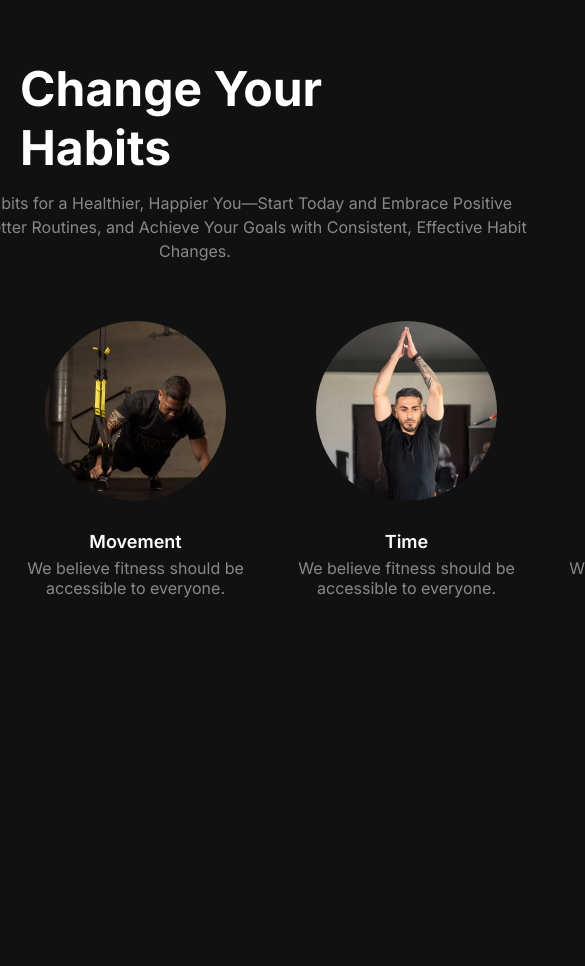
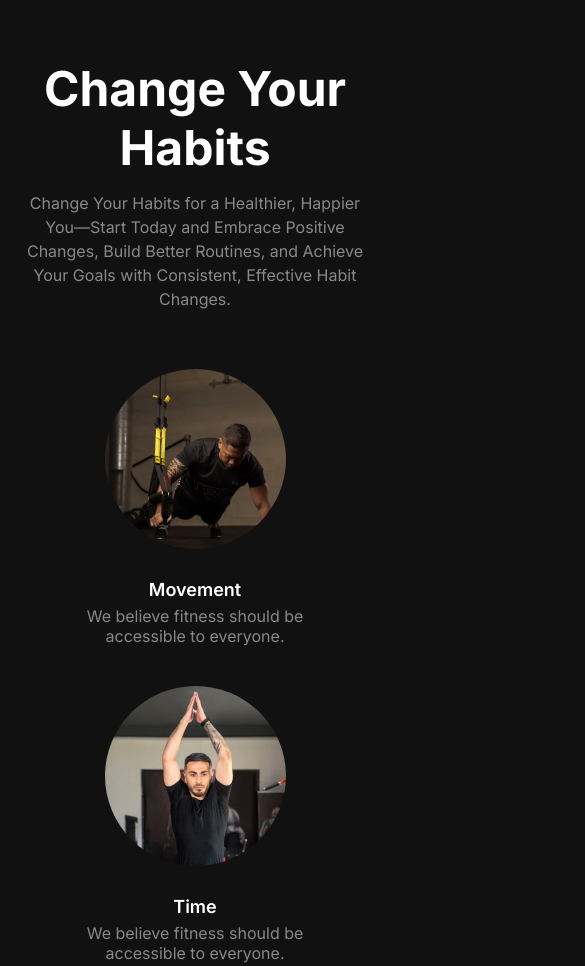
Before and after one commit to itzmorshed24/fitness-website, a plain HTML site: page index.html in a window 390 px wide. Shown: the part 1516-2482 px from the top of the page, 585 px wide, since content can reach past the window. Before the commit the page ends 2214 px from the top, so only its background shows below. Drawn offline with Linux system fonts and the light colour scheme; a web font is replaced by a local one.

Commit message:
added habits section responsive design

```diff
--- a/styles/responsive.css
+++ b/styles/responsive.css
@@ -51,5 +51,12 @@
         backdrop-filter: blur(5px);
     }
     /* End of Header Responsive For Mobile Device */
-    /* motion: ; */
+
+    /* Habits section Responsive: ; */
+    .habits-images{
+        grid-template-columns: repeat(1,1fr);
+        justify-content: center;
+        align-items: center;
+        justify-items: center;
+    }
 }
--- a/styles/style.css
+++ b/styles/style.css
@@ -211,9 +211,10 @@ main > section{
 .section-title{
     font-size: 3rem;
     margin-bottom: 14px;
+    text-align: center;
 }
 .section-content{
-    width: 671px;
+    max-width: 671px;
     text-align: center;
     line-height: 24px;
 }
```
